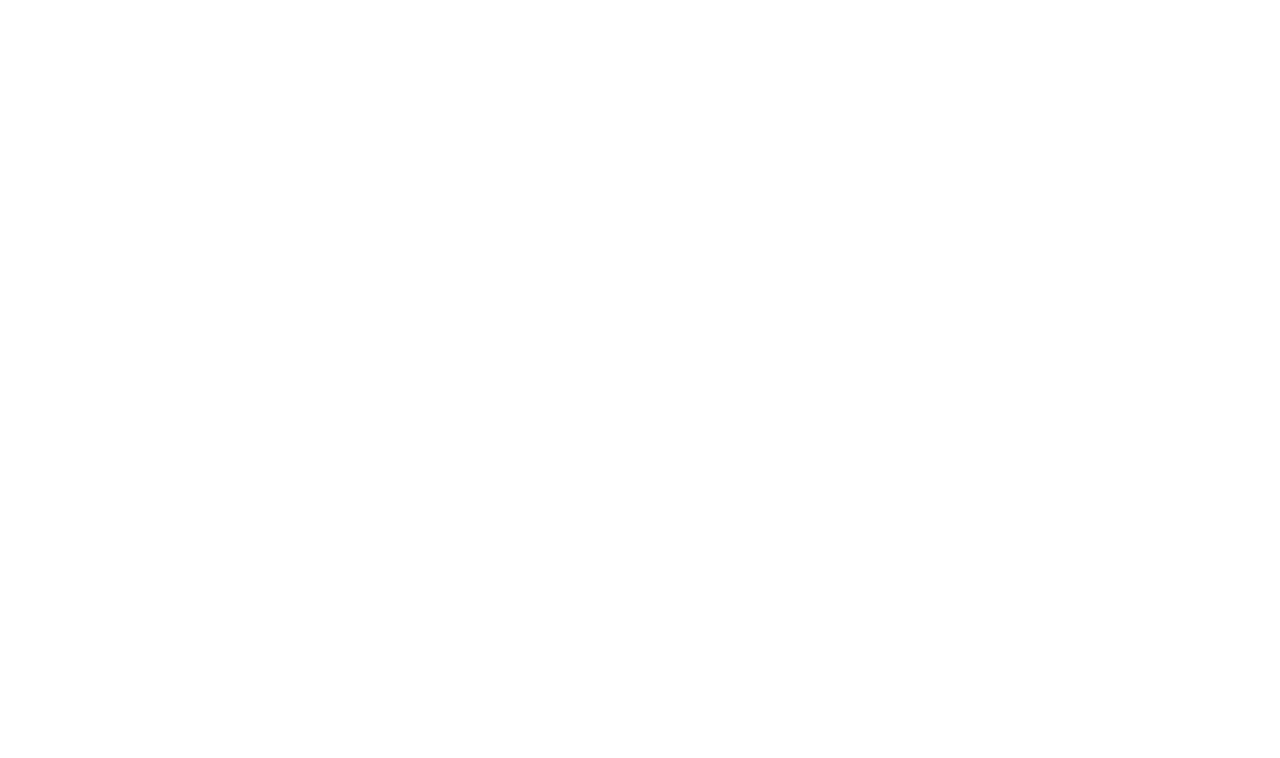
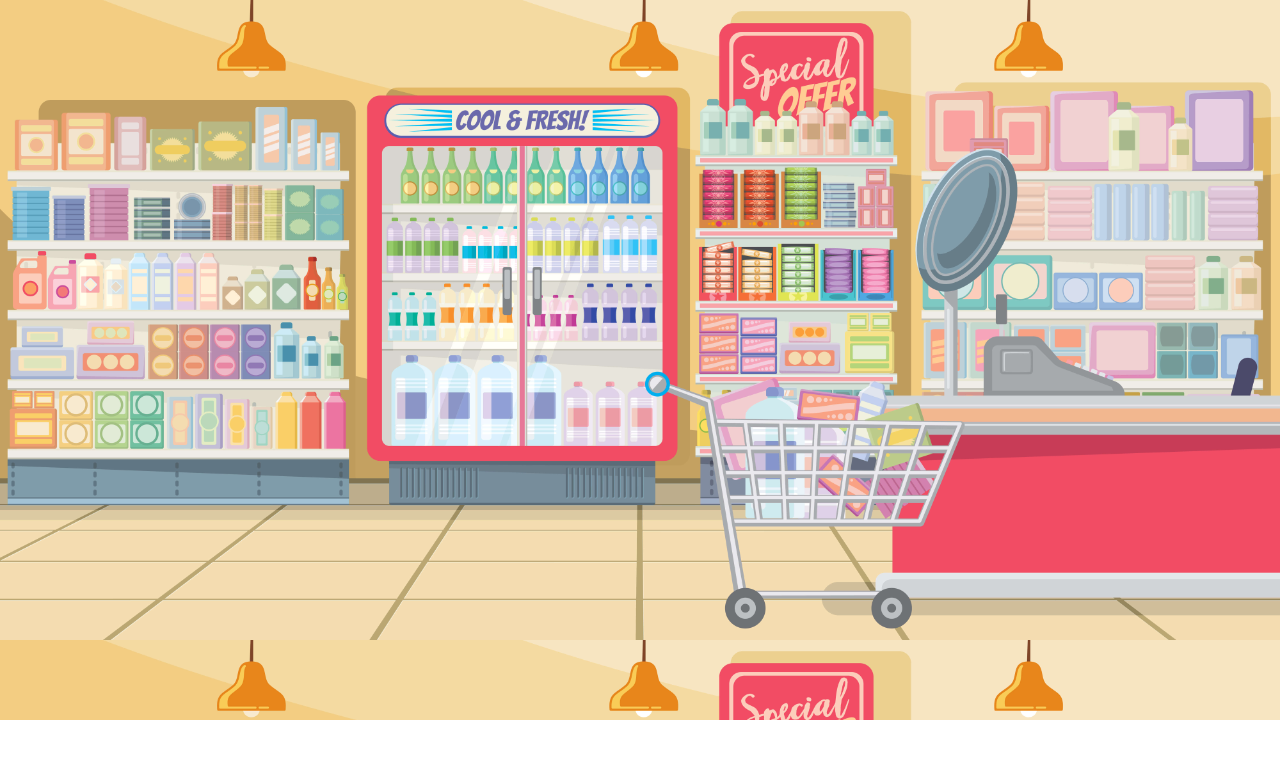
Before and after one commit to Slumhunden/Clicker-spil, a plain HTML site: page index.html in a window 1280 px wide. Drawn offline with Linux system fonts and the light colour scheme.

Commit message:
billeder og baggrund

```diff
--- a/style.css
+++ b/style.css
@@ -1,4 +1,28 @@
 #screen {
-    width: 100%;
-    aspect-ratio: 16/9;
+  display: grid;
+  grid-template-columns: 100%;
+  grid-template-rows: 100%;
+  width: 100%;
+  aspect-ratio: 16/9;
 }
+#game {
+  /* grid-area: 1/1;
+  overflow: hidden;
+  display: grid;
+  grid-template-columns: 10%/10%;
+  grid-template-rows: 100%; */
+  display: grid;
+  grid-template-columns: 100%;
+  grid-template-rows: 100%;
+}
+body {
+  margin: 0;
+}
+#game_background {
+  grid-area: 1/1;
+  background-image: url(images/butik-baggrund.jpg);
+  background-size: contain;
+  background-color: red;
+  overflow: hidden;
+  /*  background-size: cover; */
+}
```
Also changed, not shown: images/butik-baggrund.jpg (added), images/glad kunde beskåret.png (added), images/karen beskåret.png (added).
